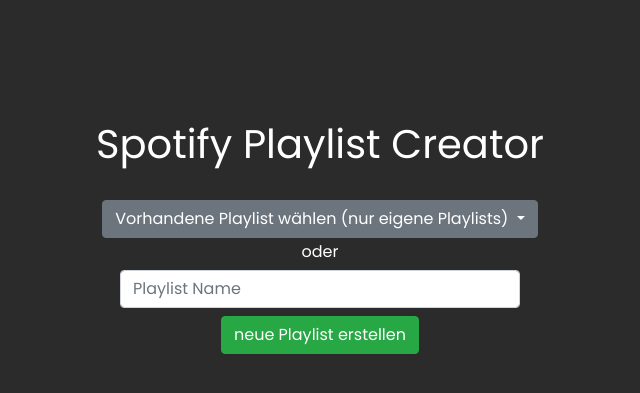
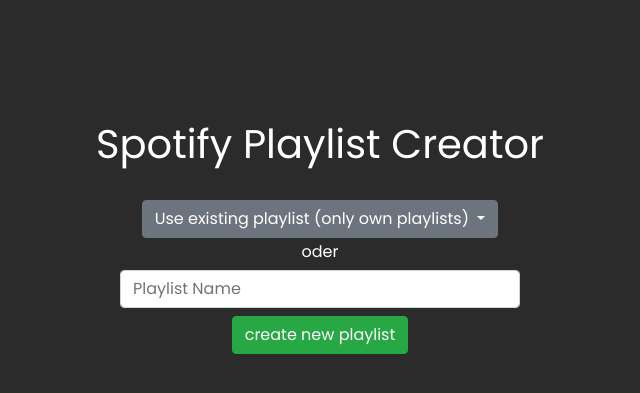
Before and after one commit to Crabsi/flask_spotify, a Flask app: page /playlist_index in a window 1280 px wide. Shown: the part 155-548 px from the top of the page, without its empty margins (320-960 px from the left). Run offline with Flask 2, Linux system fonts and the light colour scheme; data that the repository does not hold is empty; some libraries are stand-ins or nearby versions.

Commit message:
change language to english

```diff
--- a/templates/add_songs.html
+++ b/templates/add_songs.html
@@ -10,9 +10,9 @@
       <form action="/fill_playlist" method="POST" class="album_form mt-4">
         <img src="{{ album_picture_url_list[loop.index0] }}" alt="">
         <br>
-        {{ album_name_list[loop.index0] }} von {{ album_artist_list[loop.index0] }}
+        {{ album_name_list[loop.index0] }} | {{ album_artist_list[loop.index0] }}
         <br>
-        <button type="submit" class="btn btn-success" name="fill_playlist" value="{{loop.index0}}">Playlist füllen</button>
+        <button type="submit" class="btn btn-success" name="fill_playlist" value="{{loop.index0}}">fill playlist</button>
       </form>
       {% endfor %}
   </div>
--- a/templates/index.html
+++ b/templates/index.html
@@ -3,10 +3,10 @@
 {% block body %}
 <div class="index">
   <div class="playlist_from_album">
-    <a href="/playlist_index" style="color:white">Playlist mit Alben füllen</a>
+    <a href="/playlist_index" style="color:white">Fill playlist with albums</a>
   </div>
   <div class="merge_playlist">
-    <a href="/merge_playlists_index" style="color:white">Playlists zusammenführen</a>
+    <a href="/merge_playlists_index" style="color:white">Merge playlists</a>
   </div>
 </div>
 
--- a/templates/login_page.html
+++ b/templates/login_page.html
@@ -4,7 +4,7 @@
 <div class="login_page">
   <div class="login_page_content">
     <form action="/sign_in" method="POST">
-      <input type="submit" class="btn btn-success" name="sign_in" value="Mit Spotify anmelden">
+      <input type="submit" class="btn btn-success" name="sign_in" value="Login with Spotify">
     </form>
   </div>
 </div>
--- a/templates/playlist_index.html
+++ b/templates/playlist_index.html
@@ -7,7 +7,7 @@
       <h1>Spotify Playlist Creator</h1>
     </a>
     <button class="btn btn-secondary dropdown-toggle mt-4" type="button" id="dropdownMenuButton" data-toggle="dropdown" aria-haspopup="true" aria-expanded="false">
-      Vorhandene Playlist wählen (nur eigene Playlists)
+      Use existing playlist (only own playlists)
     </button>
     <div class="dropdown-menu" aria-labelledby="dropdownMenuButton">
       {% for i in range(0, playlist_amount) %}
@@ -21,7 +21,7 @@
     <form action="/create_playlist" method="POST">
       <div class="form-group">
         <input type="text" placeholder="Playlist Name" id="new_playlist_name" name="new_playlist_name" class="new_playlist_name form-control">
-        <input type="submit" class="btn btn-success mt-2" name="create_playlist" value="neue Playlist erstellen">
+        <input type="submit" class="btn btn-success mt-2" name="create_playlist" value="create new playlist">
       </div>
     </form>
     {% else %}
@@ -29,9 +29,9 @@
       <div class="form-group">
         <input type="text" placeholder="Playlist Name" id="new_playlist_name" name="new_playlist_name" class="new_playlist_name form-control is-invalid">
         <div class="text-danger">
-          Playlist Name darf nicht leer sein!
+          Name of playlist cant be empty!
         </div>
-        <input type="submit" class="btn btn-success mt-2" name="create_playlist" value="neue Playlist erstellen">
+        <input type="submit" class="btn btn-success mt-2" name="create_playlist" value="create new playlist">
       </div>
     </form>
   </div>
--- a/templates/search_album.html
+++ b/templates/search_album.html
@@ -9,8 +9,8 @@
     <form action="/find_album" method="POST">
       <div class="mt-4 input form-group">
         <input name="autocomplete" type="text" id="autocomplete" class="autocomplete form-control"
-          placeholder="Album Name und Künstler" />
-        <input type="submit" class="btn btn-success mt-2" name="add_album" value="Album suchen">
+          placeholder="Album name und artist" />
+        <input type="submit" class="btn btn-success mt-2" name="add_album" value="Search album">
       </div>
     </form>
   </div>
```
